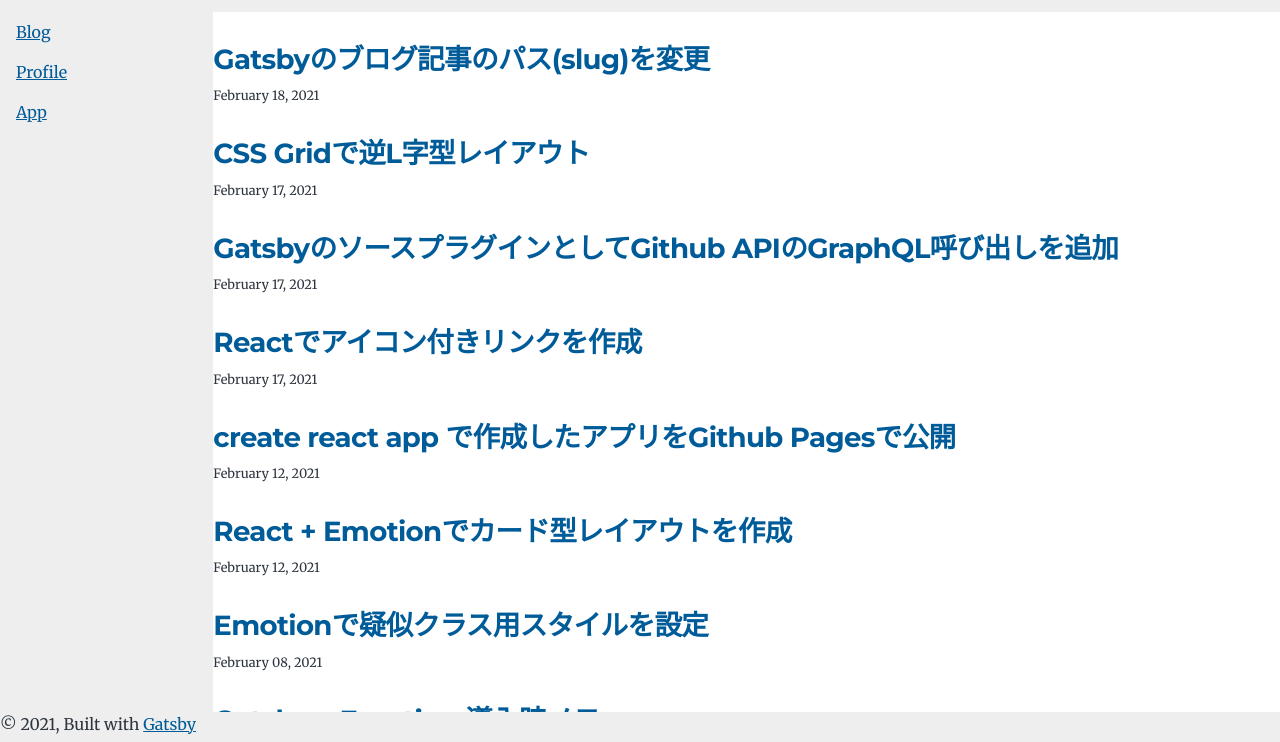
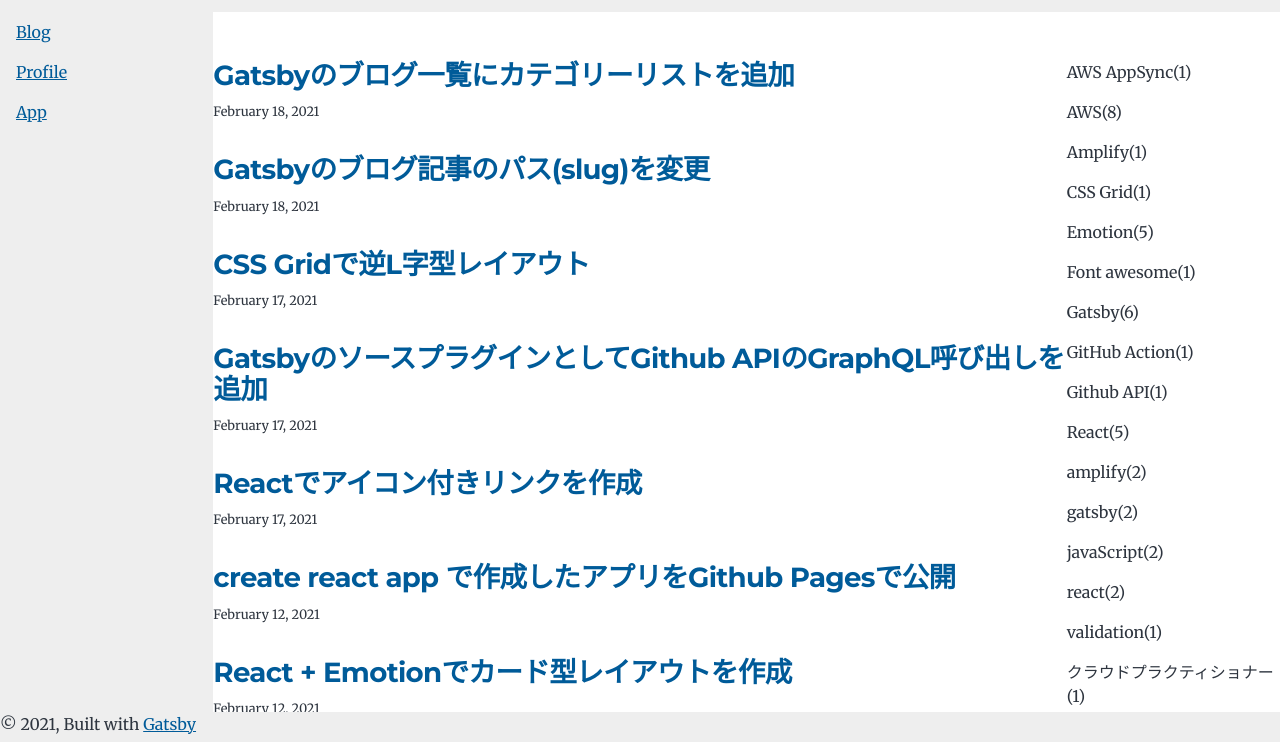
Before and after one commit to tatsu1109/my-blog, a Gatsby site: page / in a window 1280 px wide. Shown: the part 58-800 px from the top of the page. Built offline with nearby package versions, Linux system fonts and the light colour scheme; Gatsby itself is replaced by a stand-in of ours.

Commit message:
カテゴリーリストを追加

````diff
--- /dev/null
+++ b/content/blog/20210222/index.md
@@ -0,0 +1,20 @@
+---
+title: Gatsbyのブログ一覧にカテゴリーリストを追加
+date: 2021-02-18
+tags: ["Gatsby", "React"]
+---
+
+- 下記の GraphQL クエリでマークダウンファイル内の指定した項目を集計して取得できる
+- 取得した項目などをそのままリストなどで展開
+
+```javaScript
+  const data = useStaticQuery(graphql`
+  query{
+    allMarkdownRemark{
+      group(field: frontmatter___tags) {
+          fieldValue
+          totalCount
+      }
+    }
+  }`)
+```
--- a/src/pages/index.js
+++ b/src/pages/index.js
@@ -1,14 +1,60 @@
 import React from "react"
-import { Link, graphql } from "gatsby"
+import styled from "@emotion/styled"
+import { Link, graphql, useStaticQuery } from "gatsby"
 
 import Bio from "../components/bio"
 import Layout from "../components/layout"
 import SEO from "../components/seo"
 
-const BlogIndex = ({ data, location }) => {
+const Wrapper = styled.div`
+  display: flex;
+`
+
+const BlogList = styled.ol`
+  flex: 4
+`
+
+const TagsList = styled.ol`
+  flex: 1;
+  padding-top: var(--spacing-8);
+  list-style-type:none;
+`
+
+
+const BlogIndex = ({ location }) => {
+  const data = useStaticQuery(graphql`
+  query{
+    site {
+      siteMetadata {
+        title
+      }
+    }
+    allMarkdownRemark(
+      sort: {
+        fields: [frontmatter___date],
+        order: DESC,
+      }) {
+      nodes {
+        fields {
+          slug
+        }
+        frontmatter {
+          date(formatString: "MMMM DD, YYYY")
+          title
+          tags
+          description
+        }
+      }
+      group(field: frontmatter___tags) {
+          fieldValue
+          totalCount
+      }
+    }
+  }`)
+
   const siteTitle = data.site.siteMetadata?.title || `Title`
   const posts = data.allMarkdownRemark.nodes
-
+  const tags = data.allMarkdownRemark.group
   if (posts.length === 0) {
     return (
       <Layout location={location} title={siteTitle}>
@@ -27,7 +73,8 @@ const BlogIndex = ({ data, location }) => {
     <Layout location={location} title={siteTitle}>
       <SEO title="All posts" />
       {/* <Bio /> */}
-      <ol style={{ listStyle: `none` }}>
+      <Wrapper>
+      <BlogList style={{ listStyle: `none` }}>
         {posts.map(post => {
           const title = post.frontmatter.title || post.fields.slug
 
@@ -45,37 +92,40 @@ const BlogIndex = ({ data, location }) => {
                     </Link>
                   </h2>
                   <small>{post.frontmatter.date}</small>
+                  <div>
+                    {/* {post.frontmatter.tags !== null
+                      ? post.frontmatter.tags.map(
+                        tag => <button
+                          onClick={setPosts(posts.filter(post => post === tag))}
+                        >
+                          {tag}
+                        </button>)
+                      : <button>noTag</button>} */}
+                  </div>
                 </section>
               </article>
             </li>
           )
         })}
-      </ol>
+      </BlogList>
+      <TagsList>
+      {
+          tags.map(tag => <li>{ `${tag.fieldValue}(${tag.totalCount})` }</li>)
+      }
+      </TagsList>
+    </Wrapper>
     </Layout>
   )
 }
 
 export default BlogIndex
 
-export const pageQuery = graphql`
-  query {
-    site {
-      siteMetadata {
-        title
-      }
-    }
-    allMarkdownRemark(sort: { fields: [frontmatter___date], order: DESC }) {
-      nodes {
-        excerpt
-        fields {
-          slug
-        }
-        frontmatter {
-          date(formatString: "MMMM DD, YYYY")
-          title
-          description
-        }
-      }
-    }
-  }
-`
+// export const pageQuery = graphql`
+//   query {
+//     site {
+//       siteMetadata {
+//         title
+//       }
+//     }
+//   }
+// `
````
